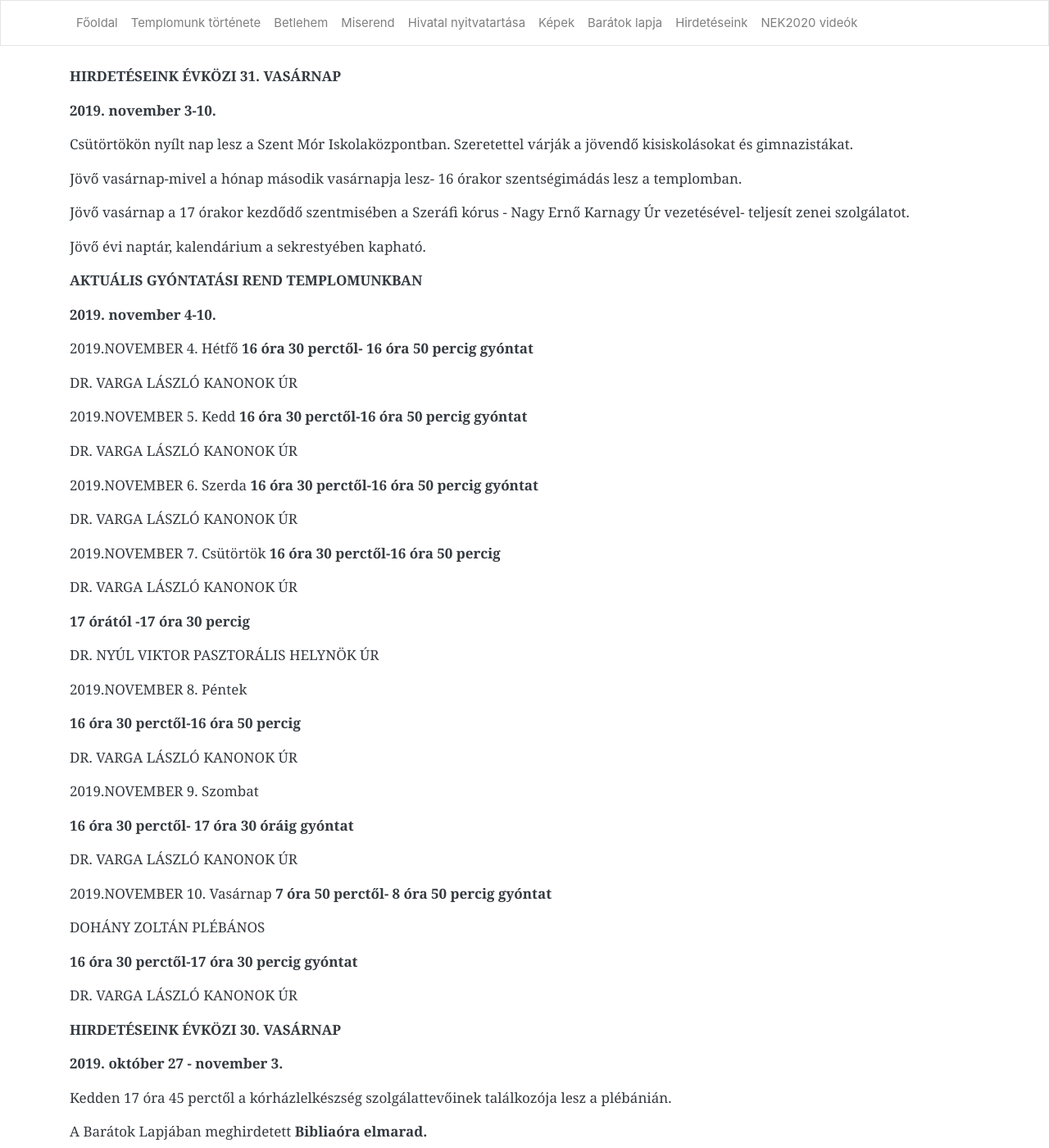
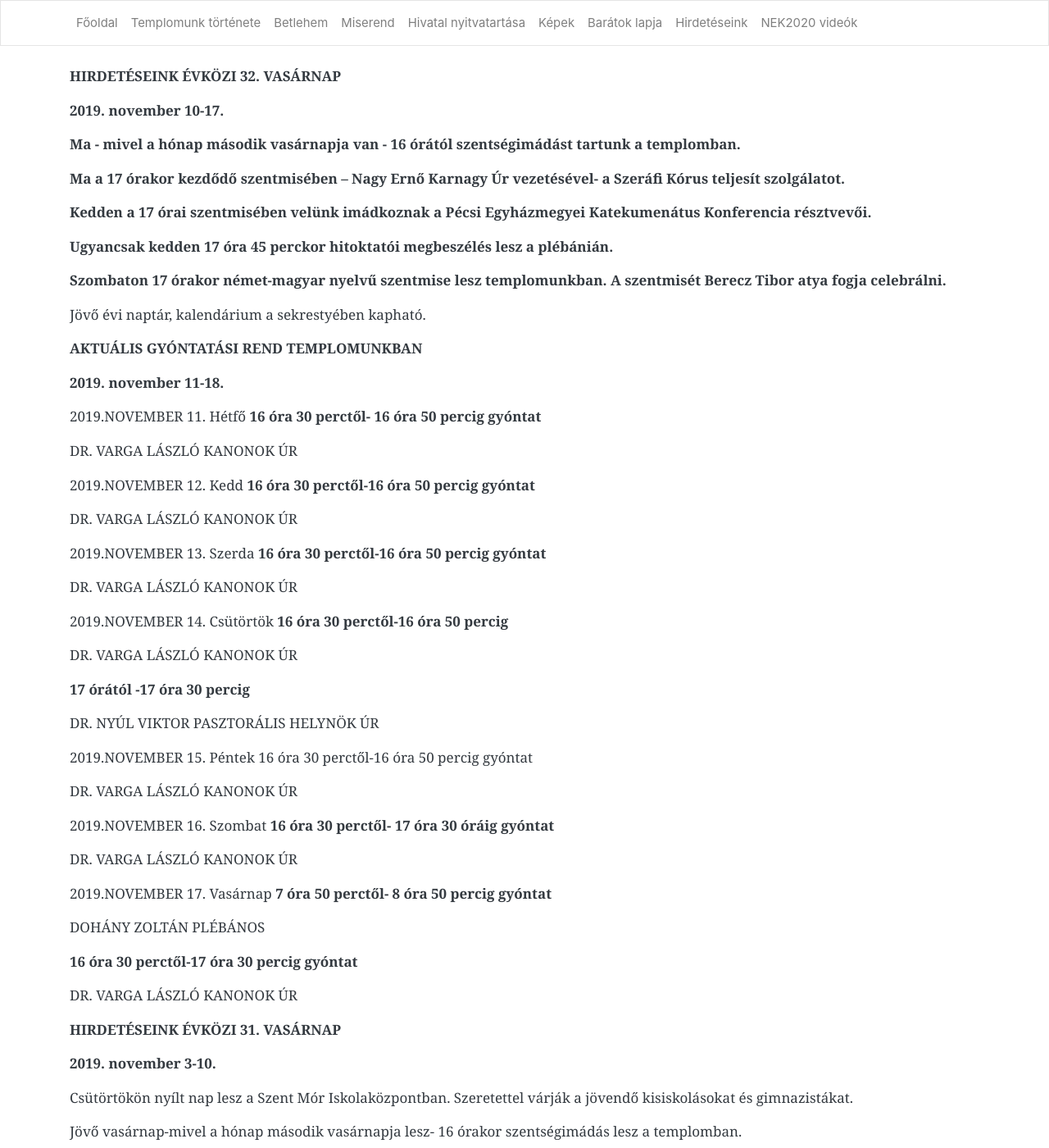
Before and after one commit to pecsi-ferences/pecsi-ferences.github.io, a Jekyll site: the page built from hirdeteseink.md, in a window 1280 px wide and 1400 px high. Shown: the whole window at 82% size. Built offline with Jekyll 4.4.1, drawn with Linux system fonts in a browser that asks for light colours; nearby versions of some CDN libraries.

Commit message:
Update from Forestry.io Zoltán Dohány updated hirdeteseink.md

```diff
--- a/hirdeteseink.md
+++ b/hirdeteseink.md
@@ -3,6 +3,62 @@ layout: default
 title: Hirdetéseink
 
 ---
+**HIRDETÉSEINK ÉVKÖZI 32. VASÁRNAP**
+
+**2019. november 10-17.**
+
+**Ma - mivel a hónap második vasárnapja van - 16 órától szentségimádást tartunk a templomban.**
+
+**Ma a 17 órakor kezdődő szentmisében – Nagy Ernő Karnagy Úr vezetésével- a Szeráfi Kórus teljesít szolgálatot.**
+
+**Kedden a 17 órai szentmisében velünk imádkoznak a Pécsi Egyházmegyei Katekumenátus Konferencia résztvevői.**
+
+**Ugyancsak kedden 17 óra 45 perckor hitoktatói megbeszélés lesz a plébánián.**
+
+**Szombaton 17 órakor német-magyar nyelvű szentmise lesz templomunkban. A szentmisét Berecz Tibor atya fogja celebrálni.**
+
+Jövő évi naptár, kalendárium a sekrestyében kapható.
+
+**AKTUÁLIS GYÓNTATÁSI REND TEMPLOMUNKBAN**
+
+**2019. november 11-18.**
+
+2019\.NOVEMBER 11. Hétfő **16 óra 30 perctől- 16 óra 50 percig gyóntat**
+
+DR. VARGA LÁSZLÓ KANONOK ÚR
+
+2019\.NOVEMBER 12. Kedd **16 óra 30 perctől-16 óra 50 percig gyóntat**
+
+DR. VARGA LÁSZLÓ KANONOK ÚR
+
+2019\.NOVEMBER 13. Szerda **16 óra 30 perctől-16 óra 50 percig gyóntat**
+
+DR. VARGA LÁSZLÓ KANONOK ÚR
+
+2019\.NOVEMBER 14. Csütörtök **16 óra 30 perctől-16 óra 50 percig**
+
+DR. VARGA LÁSZLÓ KANONOK ÚR
+
+**17 órától -17 óra 30 percig**
+
+DR. NYÚL VIKTOR PASZTORÁLIS HELYNÖK ÚR
+
+2019\.NOVEMBER 15. Péntek 16 óra 30 perctől-16 óra 50 percig gyóntat
+
+DR. VARGA LÁSZLÓ KANONOK ÚR
+
+2019\.NOVEMBER 16. Szombat **16 óra 30 perctől- 17 óra 30 óráig gyóntat**
+
+DR. VARGA LÁSZLÓ KANONOK ÚR
+
+2019\.NOVEMBER 17. Vasárnap **7 óra 50 perctől- 8 óra 50 percig gyóntat**
+
+DOHÁNY ZOLTÁN PLÉBÁNOS
+
+**16 óra 30 perctől-17 óra 30 percig gyóntat**
+
+DR. VARGA LÁSZLÓ KANONOK ÚR
+
 **HIRDETÉSEINK ÉVKÖZI 31. VASÁRNAP**
 
 **2019. november 3-10.**
```
